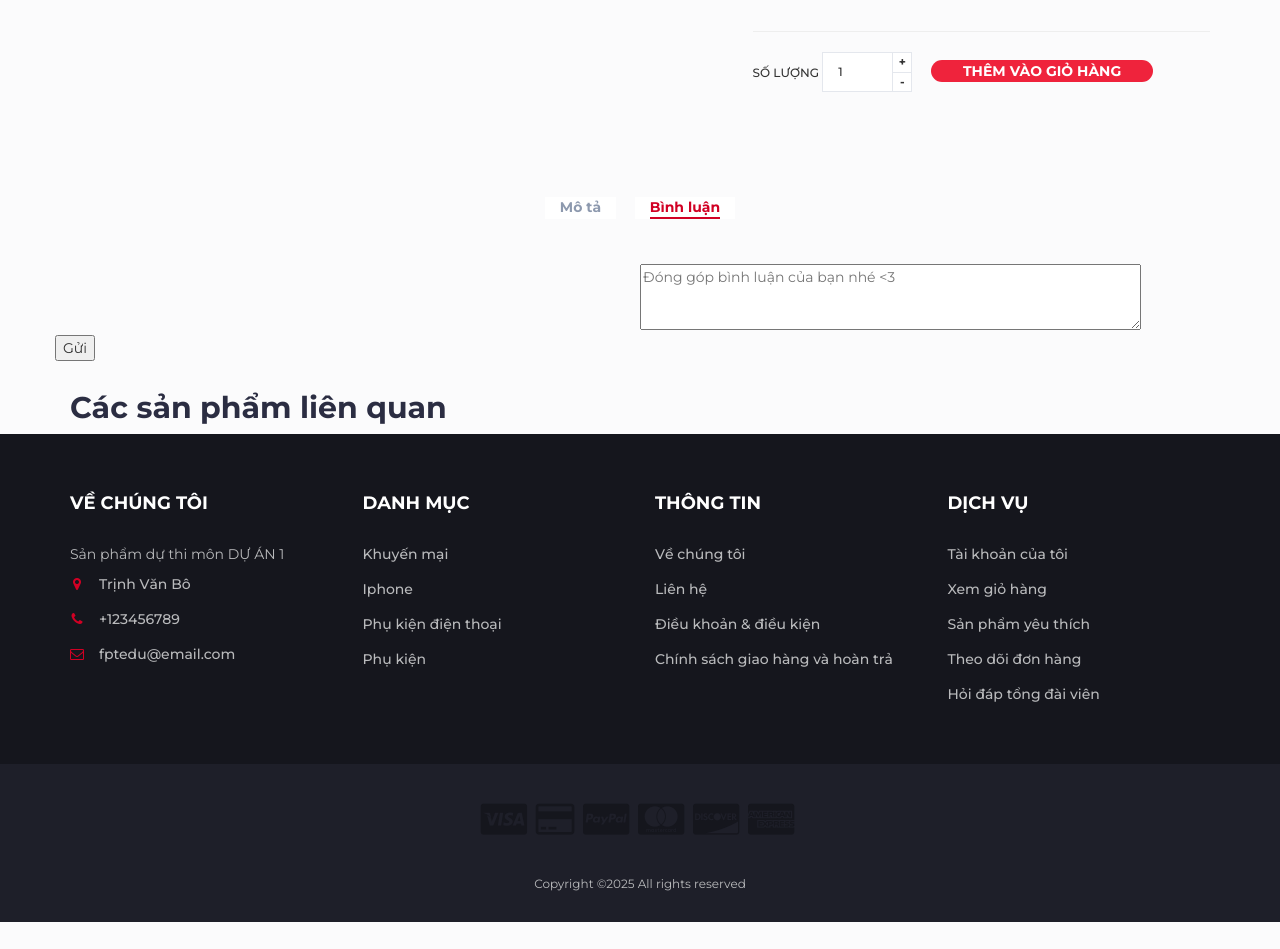
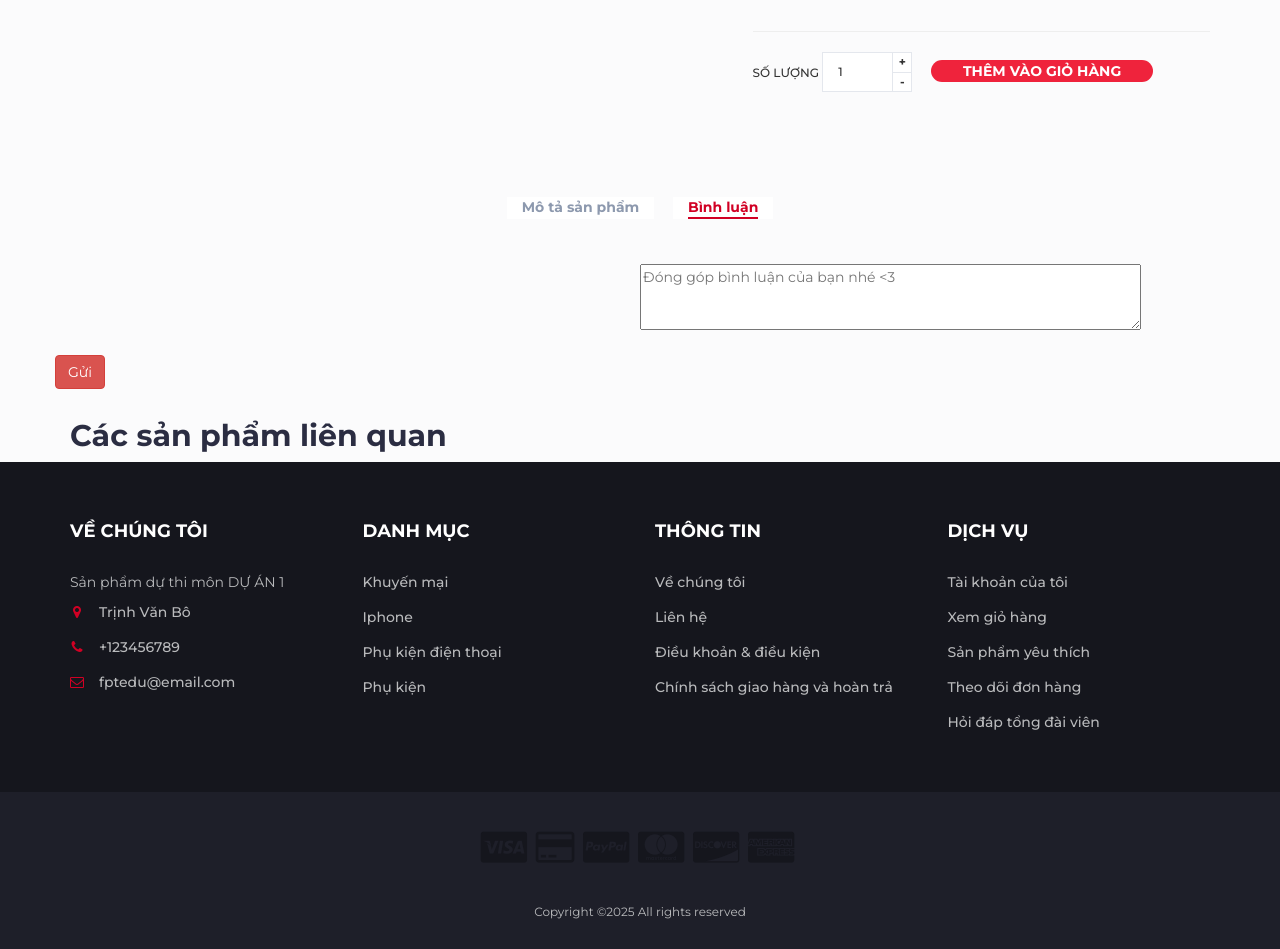
Before and after one commit to vhgdev/DUAN1, a PHP site: the page made by views/clients/products/detail.php in a window 1280 px wide, after a click on "Bình luận". Shown: the part 411-1360 px from the top of the page. Run offline with PHP 8.4, Linux system fonts and the light colour scheme; the template is opened without the code that fills it, so the values that code supplies are empty; the visitor is signed in with stand-in values (Sample User, id 1); some libraries are stand-ins or nearby versions.

Commit message:
Chinh sua 1 ti hihi

```diff
--- a/views/clients/products/detail.php
+++ b/views/clients/products/detail.php
@@ -101,7 +101,7 @@
 					<div id="product-tab">
 						<!-- product tab nav -->
 						<ul class="tab-nav">
-							<li class="active"><a data-toggle="tab" href="#tab1">Mô tả</a></li>
+							<li class="active"><a data-toggle="tab" href="#tab1">Mô tả sản phẩm</a></li>
 							<li><a data-toggle="tab" href="#tab3">Bình luận</a></li>
 						</ul>
 						<!-- /product tab nav -->
@@ -157,9 +157,8 @@
 									<!-- Review Form -->
 									<?php if (isset($_SESSION['user'])): ?>
 										<form action="" method="post">
-											<textarea name="content" rows="3" cols="60" require id="content" placeholder="Đóng góp bình luận của bạn nhé <3"></textarea>
-											<br>
-											<button type="submit">Gửi</button>
+											<textarea name="content" rows="3" cols="60" require id="content" placeholder="Đóng góp bình luận của bạn nhé <3"></textarea><br><br>
+											<button type="submit" class="btn btn-danger">Gửi</button>
 										</form>
 									<?php else: ?>
 										<div>Bạn cần <b><a href="<?= ROOT_URL_ . '?ctl=login'?>"></a></b> để bình luận</div>
```
